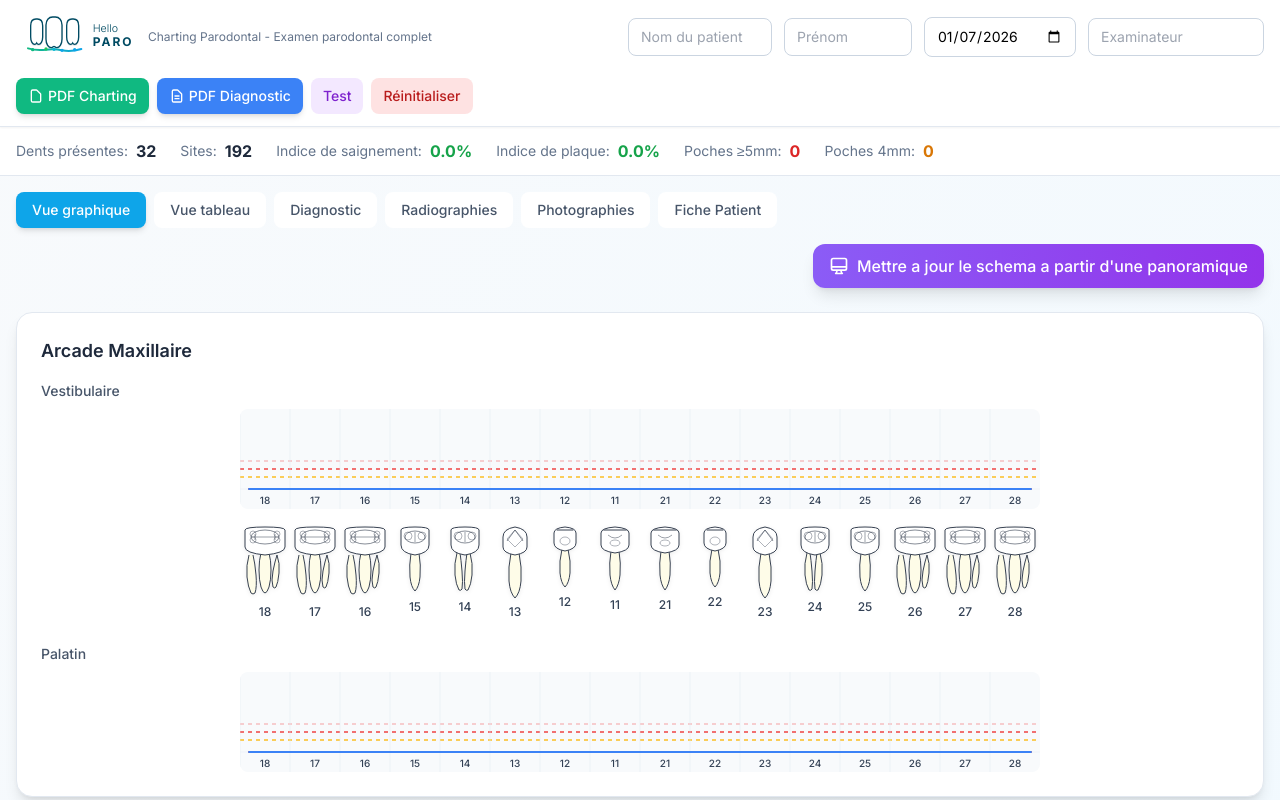
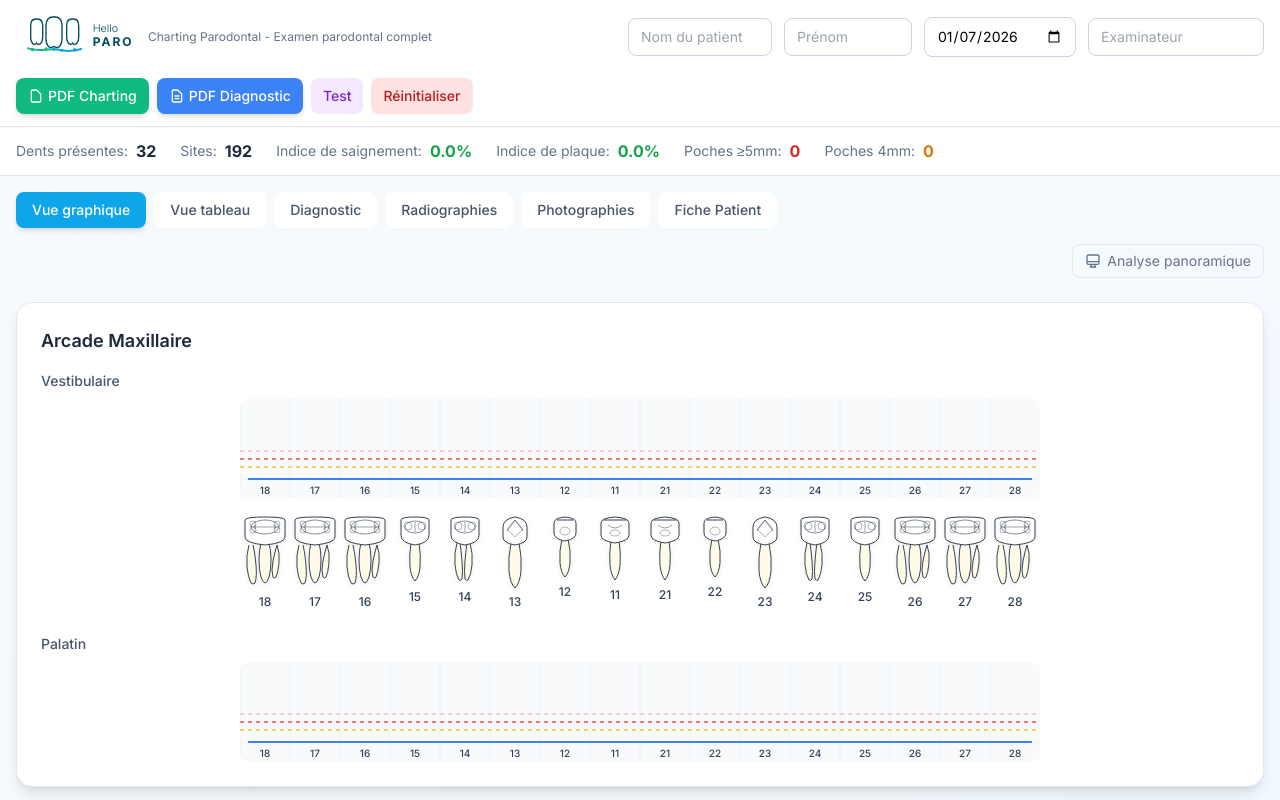
Before and after one commit to benjaminillouz/charting, a React (Vite) app: page / in a window 1280 px wide. Shown: the top 800 px of the page. Built offline with nearby package versions, Linux system fonts and the light colour scheme.

Commit message:
style: make panoramic analysis button more subtle

```diff
--- a/src/components/PeriodontalChart.jsx
+++ b/src/components/PeriodontalChart.jsx
@@ -2533,12 +2533,12 @@ Cordialement`;
               <div className="flex justify-end">
                 <button
                   onClick={() => setShowPanoModal(true)}
-                  className="px-4 py-2.5 bg-gradient-to-r from-violet-500 to-purple-600 text-white rounded-xl font-medium hover:from-violet-600 hover:to-purple-700 transition-all shadow-lg flex items-center gap-2"
+                  className="px-3 py-1.5 text-sm text-slate-500 hover:text-violet-600 hover:bg-violet-50 rounded-lg transition-all flex items-center gap-1.5 border border-slate-200 hover:border-violet-300"
                 >
-                  <svg className="w-5 h-5" fill="none" viewBox="0 0 24 24" stroke="currentColor">
+                  <svg className="w-4 h-4" fill="none" viewBox="0 0 24 24" stroke="currentColor">
                     <path strokeLinecap="round" strokeLinejoin="round" strokeWidth={2} d="M9.75 17L9 20l-1 1h8l-1-1-.75-3M3 13h18M5 17h14a2 2 0 002-2V5a2 2 0 00-2-2H5a2 2 0 00-2 2v10a2 2 0 002 2z" />
                   </svg>
-                  Mettre a jour le schema a partir d'une panoramique
+                  Analyse panoramique
                 </button>
               </div>
 
```
